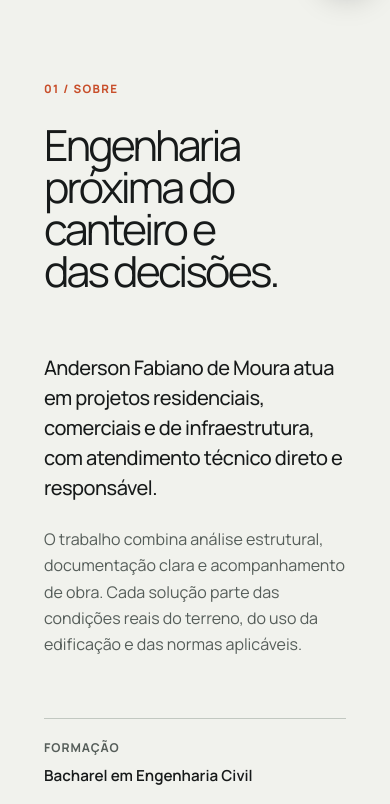
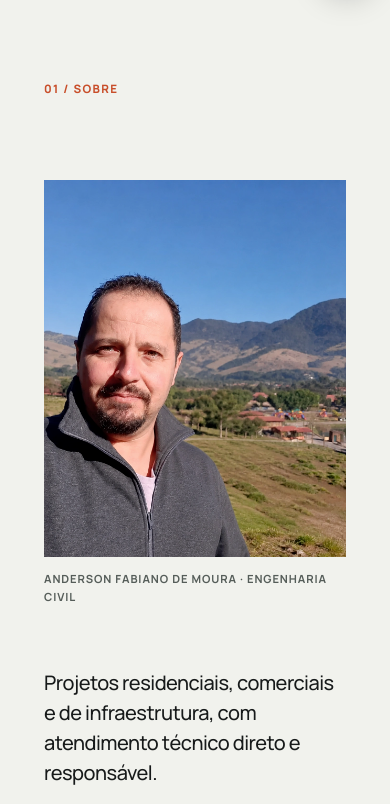
Before and after one commit to diegorezm/eng, a plain HTML site: page index.html in a window 390 px wide. Shown: the part 845-1649 px from the top of the page. Drawn offline with Linux system fonts and the light colour scheme.

Commit message:
improve about section and hide header until scroll
- Add portrait and caption to the about section
- Refine responsive about layout and header scroll behavior

```diff
--- a/index.html
+++ b/index.html
@@ -160,11 +160,16 @@
     <section class="about section-shell" id="sobre" aria-labelledby="about-title">
       <div class="about-title reveal">
         <p class="section-kicker">01 / Sobre</p>
-        <h2 id="about-title">Engenharia próxima do canteiro e das decisões.</h2>
       </div>
 
+      <figure class="about-portrait reveal">
+        <img src="./foto-melhorada.webp" width="1440" height="1440" loading="lazy"
+          alt="Anderson Moura em uma paisagem montanhosa do Vale do Paraíba" />
+        <figcaption>Anderson Fabiano de Moura · Engenharia Civil</figcaption>
+      </figure>
+
       <div class="about-body reveal">
-        <p class="lead">Anderson Fabiano de Moura atua em projetos residenciais, comerciais e de infraestrutura, com atendimento técnico direto e responsável.</p>
+        <p class="lead">Projetos residenciais, comerciais e de infraestrutura, com atendimento técnico direto e responsável.</p>
         <p>O trabalho combina análise estrutural, documentação clara e acompanhamento de obra. Cada solução parte das condições reais do terreno, do uso da edificação e das normas aplicáveis.</p>
 
         <dl class="about-facts">
--- a/style.css
+++ b/style.css
@@ -146,11 +146,19 @@ textarea:focus-visible {
   color: #f3f4ef;
   backdrop-filter: blur(16px);
   -webkit-backdrop-filter: blur(16px);
-  transition: box-shadow 220ms ease;
+  opacity: 0;
+  pointer-events: none;
+  transform: translateY(-100%);
+  visibility: hidden;
+  transition: transform 260ms ease, opacity 180ms ease, box-shadow 220ms ease, visibility 260ms ease;
 }
 
 .site-header.is-scrolled {
+  opacity: 1;
+  pointer-events: auto;
   box-shadow: 0 12px 36px rgb(5 7 7 / 18%);
+  transform: translateY(0);
+  visibility: visible;
 }
 
 .site-header:not(.is-scrolled) {
@@ -584,7 +592,7 @@ h3 {
   padding-inline: max(1.5rem, calc((100% - var(--page-width)) / 2));
   border-bottom: 1px solid var(--line);
   background: var(--canvas);
-  grid-template-columns: minmax(0, 1.15fr) minmax(20rem, 0.85fr);
+  grid-template-columns: minmax(0, 1fr) minmax(20rem, 1.1fr);
   gap: clamp(4rem, 9vw, 9rem);
 }
 
@@ -610,10 +618,38 @@ h3 {
 }
 
 .about-title h2 {
-  max-width: 12ch;
+  display: none;
+}
+
+.about-portrait {
+  grid-column: 2;
+  grid-row: 1 / span 2;
+  align-self: start;
+  margin: 0;
+}
+
+.about-portrait img {
+  display: block;
+  width: 100%;
+  height: auto;
+  aspect-ratio: 4 / 5;
+  object-fit: cover;
+  object-position: 45% center;
+  filter: saturate(0.9) contrast(1.03);
+}
+
+.about-portrait figcaption {
+  margin-top: 0.8rem;
+  color: var(--muted);
+  font-size: 0.7rem;
+  font-weight: 700;
+  letter-spacing: 0.08em;
+  text-transform: uppercase;
 }
 
 .about-body {
+  grid-column: 1;
+  grid-row: 2;
   padding-top: 0.35rem;
 }
 
@@ -1433,7 +1469,15 @@ html.js .reveal.is-visible {
   }
 
   .about-body {
+    grid-column: 1;
+    grid-row: auto;
     max-width: 44rem;
+  }
+
+  .about-portrait {
+    grid-column: 1;
+    grid-row: auto;
+    max-width: 26rem;
   }
 
   .services .stacked-heading,
```
